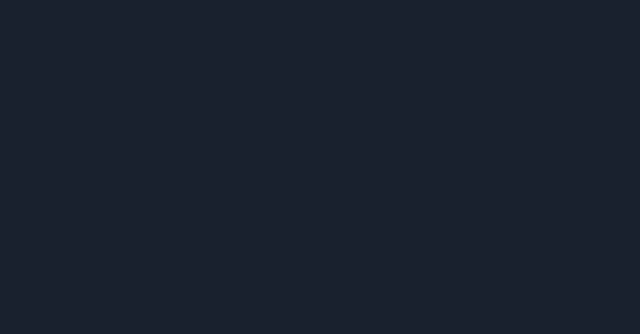
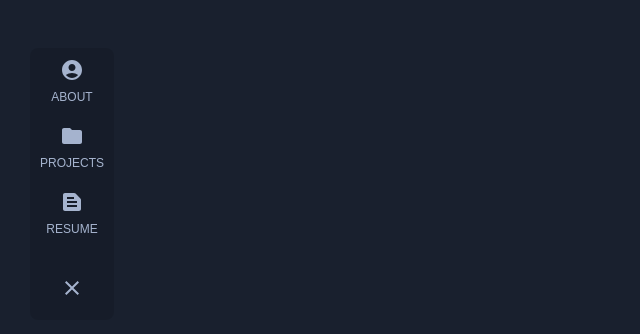
Before and after one commit to hiltonoliveir4/portfolio-developer-model, a Next.js app: page / in a window 1280 px wide. Shown: the part 216-550 px from the top of the page, without its empty margins (0-640 px from the left). Built offline with nearby package versions, Linux system fonts and the light colour scheme.

Commit message:
feat: create layout to nav menu

```diff
--- a/package.json
+++ b/package.json
@@ -9,6 +9,10 @@
     "lint": "next lint"
   },
   "dependencies": {
+    "@emotion/react": "^11.11.1",
+    "@emotion/styled": "^11.11.0",
+    "@mui/icons-material": "^5.14.11",
+    "@mui/material": "^5.14.11",
     "next": "latest",
     "react": "latest",
     "react-dom": "latest",
--- /dev/null
+++ b/src/app/components/header/index.tsx
@@ -0,0 +1,9 @@
+import NavMenu from "../navMenu";
+
+export default function Header() {
+  return (
+    <header>
+      <NavMenu />
+    </header>
+  );
+}
--- /dev/null
+++ b/src/app/components/navMenu/index.tsx
@@ -0,0 +1,19 @@
+import AccountCircleIcon from "@mui/icons-material/AccountCircle";
+import CloseIcon from "@mui/icons-material/Close";
+import FolderIcon from "@mui/icons-material/Folder";
+import TextSnippetIcon from "@mui/icons-material/TextSnippet";
+import NavMenuItem from "../navMenuItem";
+import "./style.scss";
+
+export default function NavMenu() {
+  return (
+    <nav className="nav-menu">
+      <ul>
+        <NavMenuItem icon={<AccountCircleIcon />} title="ABOUT" />
+        <NavMenuItem icon={<FolderIcon />} title="PROJECTS" />
+        <NavMenuItem icon={<TextSnippetIcon />} title=" RESUME" />
+        <NavMenuItem className="close-nav" icon={<CloseIcon />} />
+      </ul>
+    </nav>
+  );
+}
--- /dev/null
+++ b/src/app/components/navMenu/style.scss
@@ -0,0 +1,40 @@
+@import "../../colors.scss";
+
+.nav-menu {
+  position: fixed;
+  bottom: 0px;
+  background-color: rgba($color: #000000, $alpha: 0.1);
+  border-radius: 8px 8px 0px 0px;
+  width: 100%;
+
+  @media (min-width: 980px) {
+    bottom: 50%;
+    transform: translateY(50%);
+    left: 30px;
+    border-radius: 8px;
+    width: auto;
+  }
+
+  ul {
+    list-style: none;
+    display: flex;
+    flex-direction: row;
+    justify-content: space-around;
+    padding-bottom: 10px;
+
+    .close-nav {
+      display: none;
+      margin-top: 20px;
+      background-color: transparent;
+      border: none;
+    }
+
+    @media (min-width: 980px) {
+      flex-direction: column;
+
+      .close-nav {
+        display: block;
+      }
+    }
+  }
+}
--- /dev/null
+++ b/src/app/components/navMenuItem/index.tsx
@@ -0,0 +1,30 @@
+import { ReactElement } from "react";
+import "./style.scss";
+
+interface NavMenuItemProps {
+  title?: string;
+  className?: string;
+  icon: ReactElement;
+  //   route: string;
+  //   active: boolean;
+  //   onclick: () => void;
+}
+export default function NavMenuItem({
+  title,
+  icon,
+  className,
+}: //   route,
+//   active,
+//   onclick,
+NavMenuItemProps) {
+  return (
+    <li className={className ? className : ""}>
+      <button className="btn-nav-menu">
+        <div>
+          {icon}
+          {title && <span>{title}</span>}
+        </div>
+      </button>
+    </li>
+  );
+}
--- /dev/null
+++ b/src/app/components/navMenuItem/style.scss
@@ -0,0 +1,22 @@
+@import "../../colors.scss";
+
+.btn-nav-menu {
+  background-color: transparent;
+  border: none;
+  width: 100%;
+  cursor: pointer;
+
+  div {
+    display: flex;
+    flex-direction: column;
+    justify-content: center;
+    align-items: center;
+    padding: 10px;
+    gap: 8px;
+    color: $color-secondary-dark;
+
+    span {
+      font-size: 12px;
+    }
+  }
+}
--- a/src/app/globals.scss
+++ b/src/app/globals.scss
@@ -9,5 +9,6 @@
 
   body {
     background-color: $bg-primary-dark;
+    position: relative;
   }
 }
--- a/src/app/layout.tsx
+++ b/src/app/layout.tsx
@@ -1,5 +1,6 @@
 import type { Metadata } from "next";
 import { Poppins } from "next/font/google";
+import Header from "./components/header";
 import "./globals.scss";
 
 const poppins = Poppins({
@@ -20,7 +21,10 @@ export default function RootLayout({
 }) {
   return (
     <html lang="en">
-      <body className={poppins.className}>{children}</body>
+      <body className={poppins.className}>
+        <Header />
+        {children}
+      </body>
     </html>
   );
 }
```
Also changed, not shown: src/app/components/header/style.scss (added), 1 other file (tests, documents, lock files or other folders).
